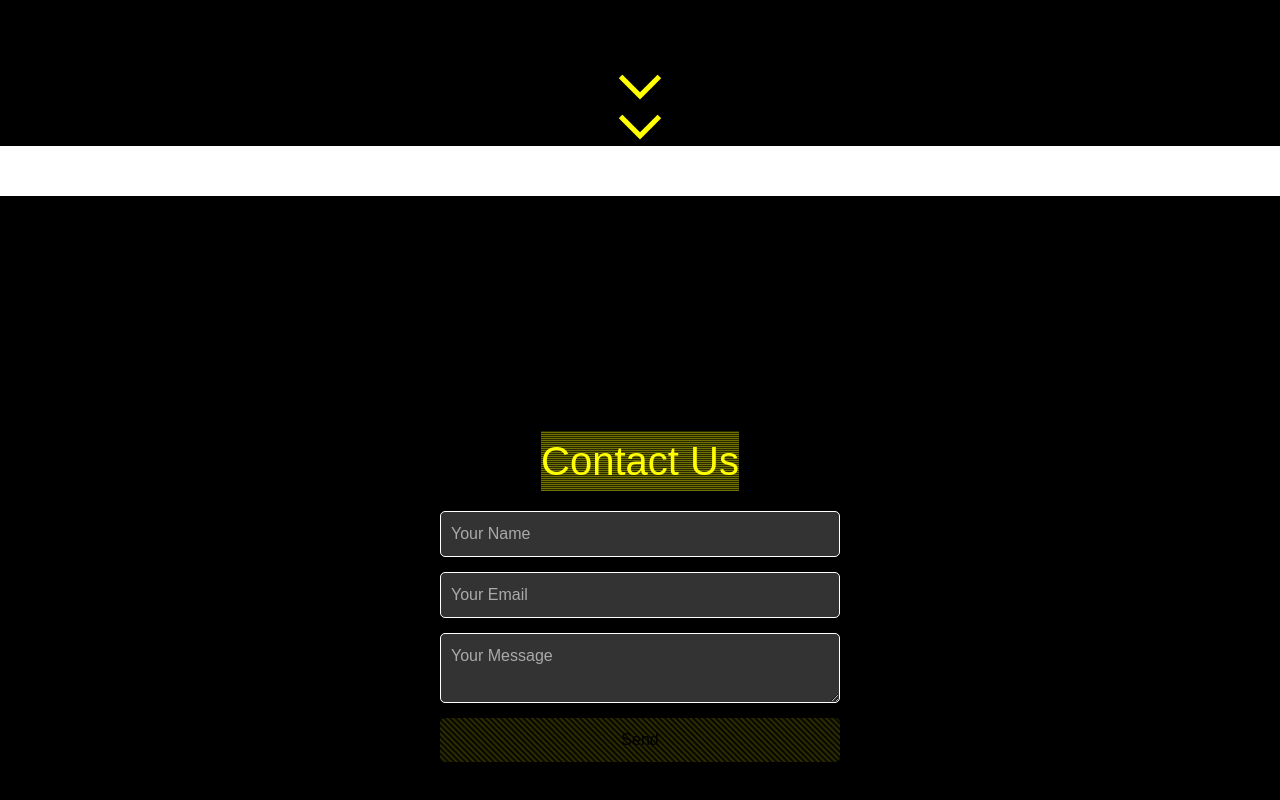
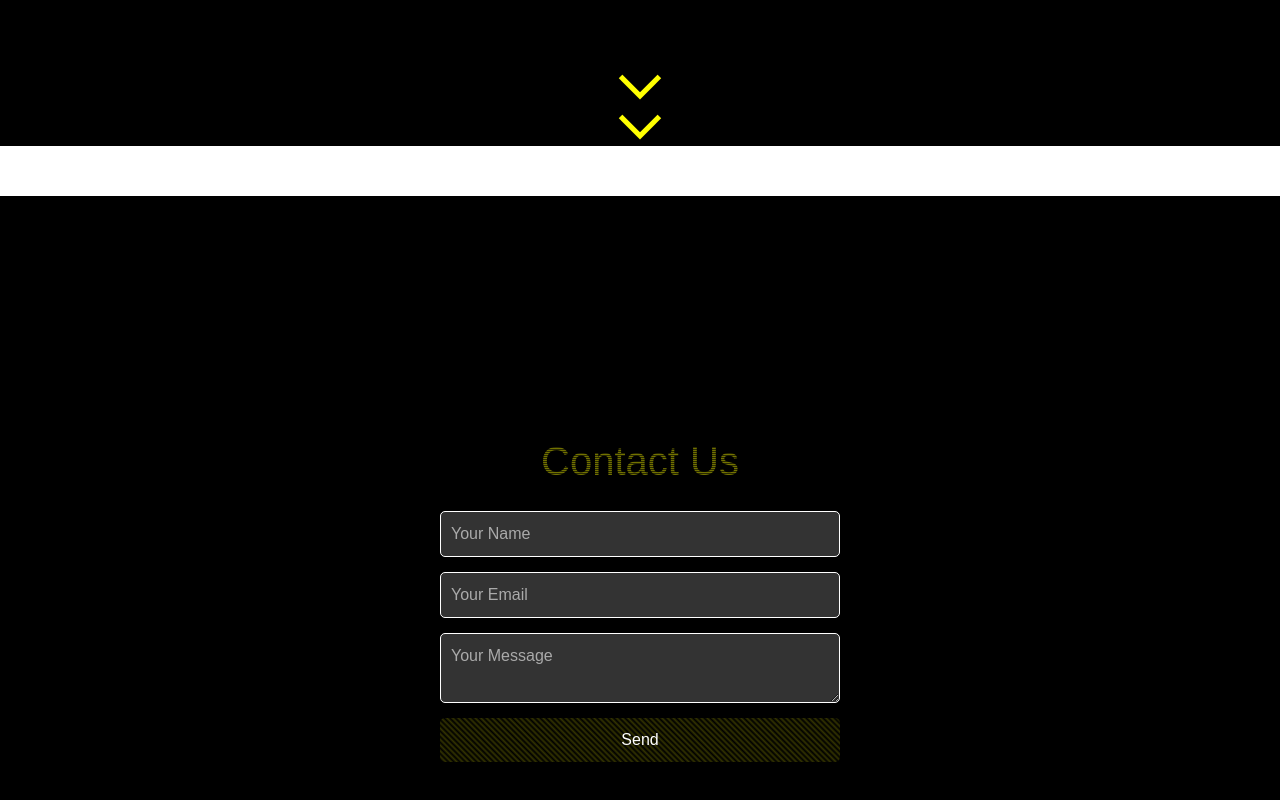
Before and after one commit to mac2124/breakhaus, a Next.js app: page /breakhaus/ in a window 1280 px wide. Shown: the part 3204-4004 px from the top of the page. Built offline with nearby package versions, Linux system fonts and the light colour scheme.

Commit message:
styling finish

```diff
--- a/app/components/ContactFormPage/ContactFormPage.css
+++ b/app/components/ContactFormPage/ContactFormPage.css
@@ -14,13 +14,17 @@
     font-size: 2.5rem;
     margin-bottom: 20px;
     color: yellow; /* Highlighted title color */
-    color: yellow; /* Base text color */
     background: repeating-linear-gradient(
         0deg,
         rgba(255, 255, 0, 0.568),
         rgba(255, 255, 0, 0.321) 1px,
         rgba(0, 0, 0, 0.05) 2px
     );
+    -webkit-background-clip: text;
+    -webkit-text-fill-color: transparent;
+    background-clip: text;
+    text-fill-color: transparent;
+    align-self: top; /* Align title to the top */
 }
 
 .contact-form {
@@ -58,7 +62,7 @@
         rgba(0, 0, 0, 0.05) 2px,
         rgba(255, 255, 0, 0.2) 4px
       ); /* Noise effect */
-    color: #000000;
+    color: #ffffff;
     font-size: 1rem;
     cursor: pointer;
     transition: background-color 0.3s ease;
```
